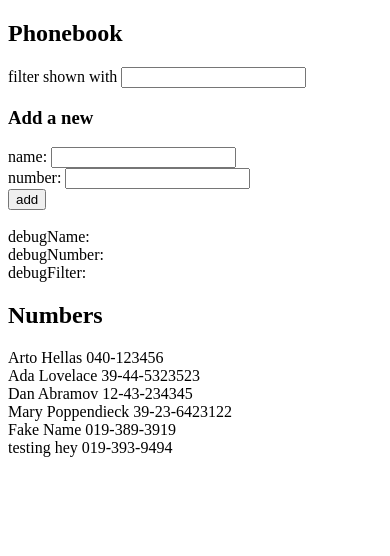
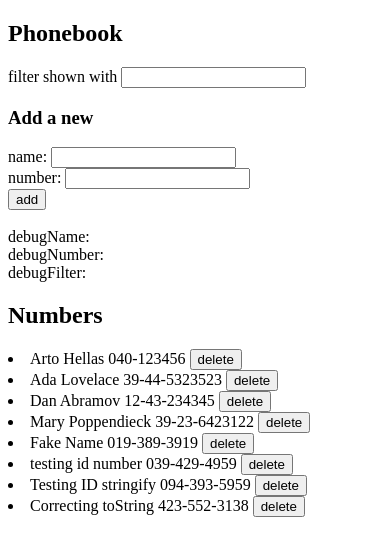
Before and after one commit to lowyelling/fullstackopen-exercises, a React (Vite) app in the folder part2/phonebook/: page / in a window 390 px wide. Shown: the top 556 px of the page. Built offline with nearby package versions, Linux system fonts and the light colour scheme; data requests are answered from the project's data file.

Commit message:
Part 2.14: phonebook - add delete functionality with warning and correct db id string vs number problem

```diff
--- a/part2/phonebook/components/Persons.jsx
+++ b/part2/phonebook/components/Persons.jsx
@@ -4,9 +4,16 @@ const Persons = function (props) {
         <>
         {props.personsToShow.map(function (person) {
             return (
-                <div key={person.id}>
+                <li key={person.id}>
                     {person.name} {person.number}
-                </div>
+                    {'  '}
+                    <button onClick={()=>
+                        props.handleDelete(person.id, person.name)
+                    }>
+                        delete
+                    </button>
+                </li>
+
                 )
             })
         }
--- a/part2/phonebook/db.json
+++ b/part2/phonebook/db.json
@@ -21,14 +21,24 @@
       "id": "4"
     },
     {
-      "id": 5,
+      "id": "5",
       "name": "Fake Name",
       "number": "019-389-3919"
     },
     {
-      "id": 6,
-      "name": "testing hey",
-      "number": "019-393-9494"
+      "id": "1020",
+      "name": "testing id number",
+      "number": "039-429-4959"
+    },
+    {
+      "id": "[object Undefined]",
+      "name": "Testing ID stringify",
+      "number": "094-393-5959"
+    },
+    {
+      "id": "8",
+      "name": "Correcting toString",
+      "number": "423-552-3138"
     }
   ]
 }
--- a/part2/phonebook/services/persons.js
+++ b/part2/phonebook/services/persons.js
@@ -9,8 +9,12 @@ const create = newObject => {
   return axios.post(baseUrl, newObject)
 }
 
+const remove = id => {
+  return axios.delete(`${baseUrl}/${id}`)
+}
+
 const update = (id, newObject) => {
   return axios.put(`${baseUrl}/${id}`, newObject)
 }
 
-export default { getAll, create, update}
+export default { getAll, create, remove, update}
--- a/part2/phonebook/src/App.jsx
+++ b/part2/phonebook/src/App.jsx
@@ -18,17 +18,6 @@ const App = function () {
         setPersons(response.data)
       })
   }, [])
-
-  // useEffect(function(){
-  //   //console.log('effect')
-  //   axios.get('http://localhost:3001/persons')
-  //     .then(function(response){
-  //       //console.log('promise fulfilled')
-  //       // console.log('promise response', response)
-  //       setPersons(response.data)
-  //     })
-  // }, [])
-  // //console.log('render',persons.length, 'persons')
 
   const handleFilterChange = function (event) {
     setFilter(event.target.value)
@@ -52,7 +41,8 @@ const App = function () {
     const nameObject = {
       name: newName,
       number: newNumber,
-      id: persons.length + 1
+      //id: persons.length + 1
+      id: (persons.length + 1).toString()
     }
 
     personsService
@@ -62,13 +52,6 @@ const App = function () {
         setNewName('')
         setNewNumber('')
       })
-  //     axios
-  //     .post('http://localhost:3001/persons', nameObject)
-  //     .then(function(response){
-  //       setPersons(persons.concat(response.data))
-  //       setNewName('')
-  //       setNewNumber('')
-  //     })
   }
 
   const handleNameChange = function (event) {
@@ -77,6 +60,21 @@ const App = function () {
 
   const handleNumberChange = function (event) {
     setNewNumber(event.target.value)
+  }
+
+  const handleDelete = function(id,name){
+    const ok = window.confirm(`Delete ${name}?`)
+    if (!ok) {
+      return
+    }
+
+    personsService
+      .remove(id)
+      .then(function(){
+        setPersons(persons.filter(function(person){
+          return person.id !== id
+        }))
+      })
   }
 
   return (
@@ -101,7 +99,10 @@ const App = function () {
 
       <h2>Numbers</h2>
 
-      <Persons personsToShow={personsToShow} />
+      <Persons
+        personsToShow={personsToShow}
+        handleDelete={handleDelete}
+      />
     </div>
   )
 }
```
